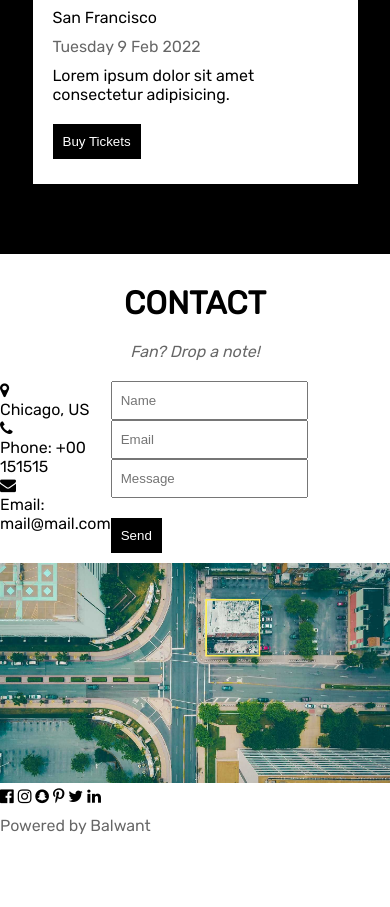
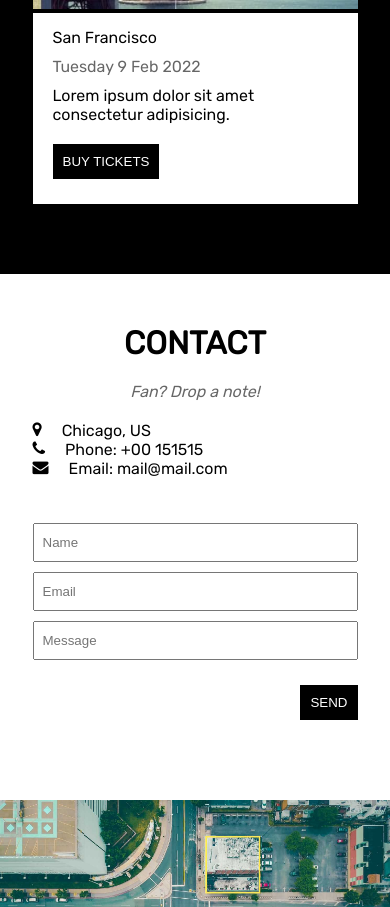
Before and after one commit to balwant3186/Band-Template, a plain HTML site: page index.html in a window 390 px wide. Shown: the part 2980-3887 px from the top of the page. Before the commit the page ends 3825 px from the top, so only its background shows below. Drawn offline with Linux system fonts and the light colour scheme.

Commit message:
mobile responsive completed

```diff
--- a/style.css
+++ b/style.css
@@ -7,6 +7,7 @@
 * {
     padding: 0;
     margin: 0;
+    box-sizing: border-box;
 }
 
 a {
@@ -30,6 +31,7 @@ body {
     padding: 10px;
     cursor: pointer;
     margin: 20px 0 10px 0;
+    text-transform: uppercase;
 }
 
 .primary-button:hover {
@@ -59,6 +61,8 @@ body {
 
 input {
     padding: 10px 8px;
+    width: 100%;
+    margin: 5px 0;
 }
 
 .caption {
@@ -115,8 +119,8 @@ img {
     grid-column: 12/13;
 }
 
-#band {
-    margin-top: 50px;
+#band, #tour, #contact, footer {
+    padding: 50px 0;
 }
 
 #band .grid > p {
@@ -142,8 +146,6 @@ img {
 
 #tour {
     background-color: var(--primary);
-    padding: 50px 0;
-    margin: 30px 0;
 }
 
 #tour h3 {
@@ -170,3 +172,39 @@ img {
     background-color: #fff;
     padding: 15px 20px;
 }
+
+#contact ul,
+#contact form {
+    grid-column: 2 / 12;
+    margin-bottom: 20px;
+}
+
+#contact li {
+    display: flex;
+}
+
+#contact li > p {
+    margin-left: 20px;
+}
+
+#contact form {
+    margin: 20px 0;
+}
+
+#contact form > button {
+    float: right;
+}
+
+footer {
+    text-align: center;
+}
+
+footer i {
+    color: var(--secondary);
+    cursor: pointer;
+    margin: 0 2px;
+}
+
+footer i:hover {
+    opacity: 0.8;
+}
```
